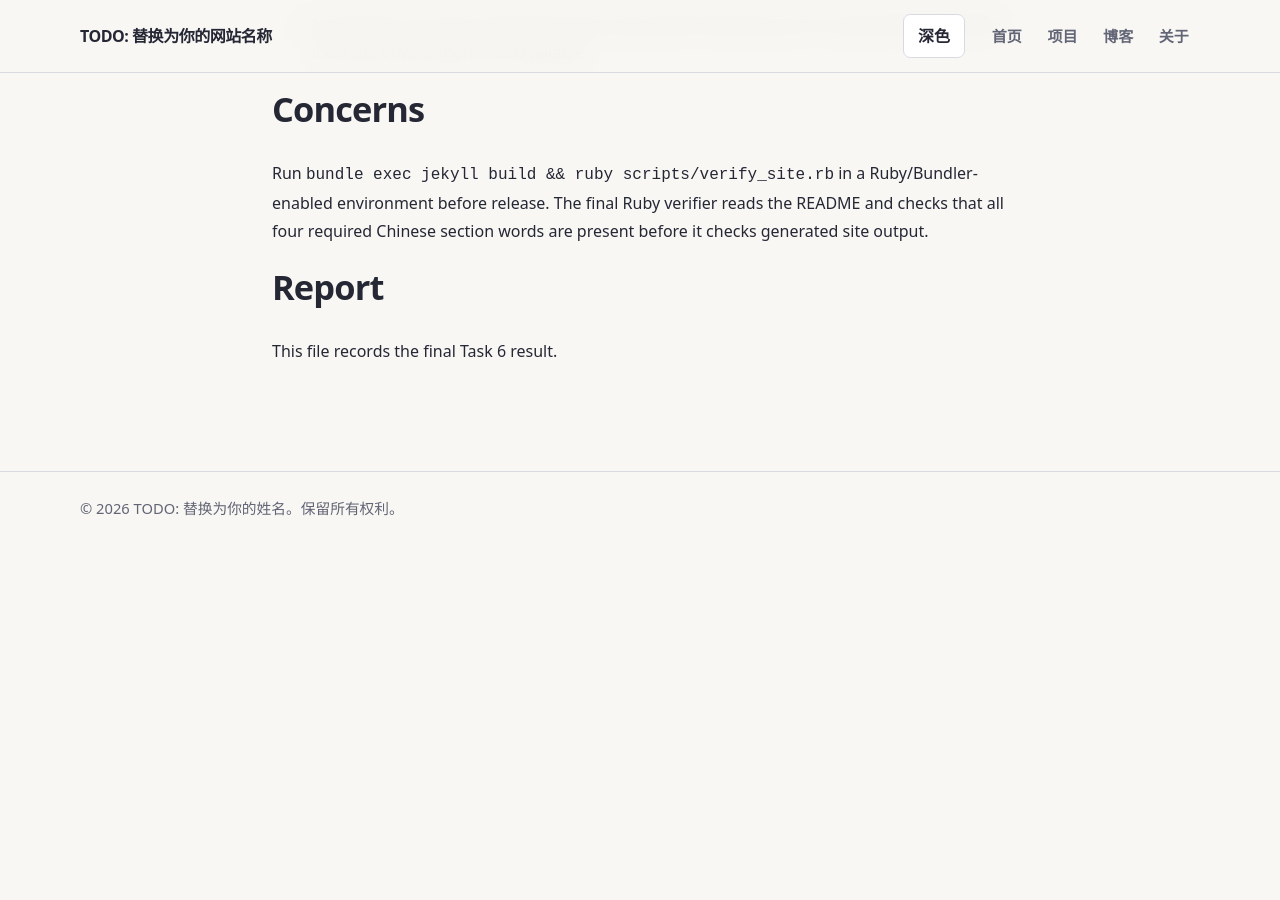
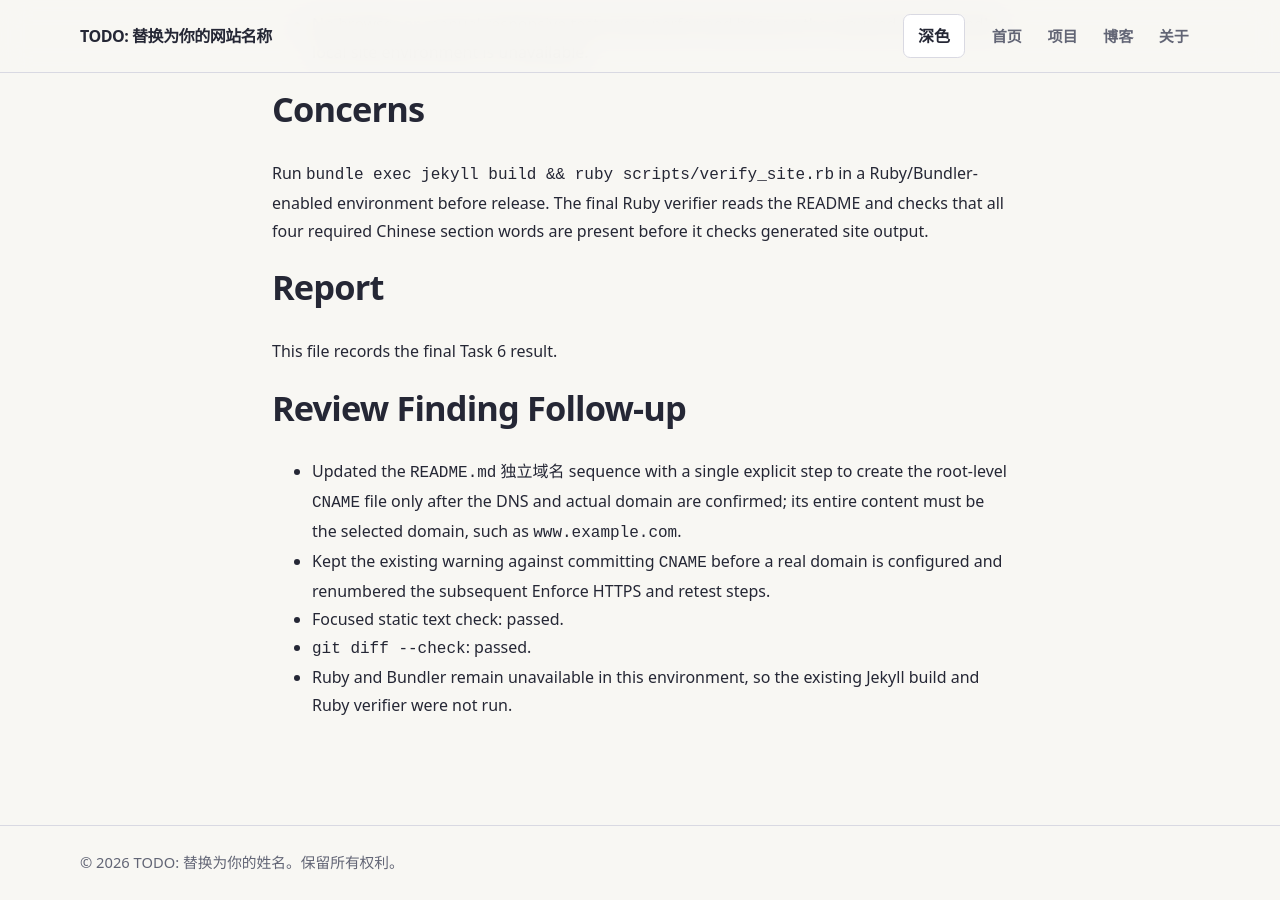
Before and after one commit to bitchenhui/bitchenhui.github.io, a Jekyll site: the page built from sdd/task-6-report.md, in a window 1280 px wide and 900 px high, scrolled down 1291 px. Built offline with Jekyll 4.4.1, drawn with Linux system fonts in a browser that asks for light colours; our own code applies the rules of GitHub Pages for plain Markdown files; before the commit the page ends 1836 px from its top, so only the background shows below that.

Commit message:
docs: document CNAME domain binding

```diff
--- a/sdd/task-6-report.md
+++ b/sdd/task-6-report.md
@@ -23,3 +23,11 @@ Run `bundle exec jekyll build && ruby scripts/verify_site.rb` in a Ruby/Bundler-
 ## Report
 
 This file records the final Task 6 result.
+
+## Review Finding Follow-up
+
+- Updated the `README.md` 独立域名 sequence with a single explicit step to create the root-level `CNAME` file only after the DNS and actual domain are confirmed; its entire content must be the selected domain, such as `www.example.com`.
+- Kept the existing warning against committing `CNAME` before a real domain is configured and renumbered the subsequent Enforce HTTPS and retest steps.
+- Focused static text check: passed.
+- `git diff --check`: passed.
+- Ruby and Bundler remain unavailable in this environment, so the existing Jekyll build and Ruby verifier were not run.
```
Also changed, not shown: README.md.
